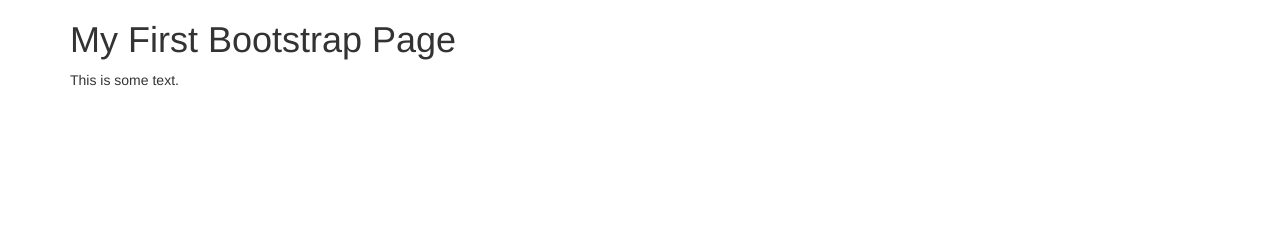
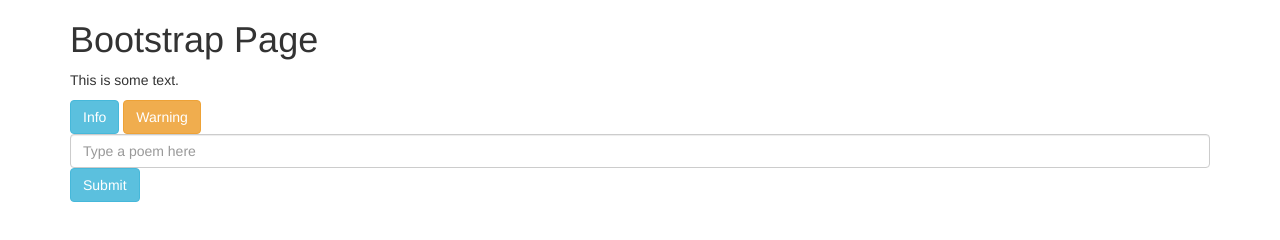
Before and after one commit to lucaswglenn/diybam-practice-1.2, a plain HTML site: page index.html in a window 1280 px wide. Drawn offline with nearby package versions, Linux system fonts and the light colour scheme.

Commit message:
Added a form field

```diff
--- a/index.html
+++ b/index.html
@@ -11,8 +11,20 @@
 <body>
 
 <div class="container">
-  <h1>My First Bootstrap Page</h1>
+  <h1>Bootstrap Page</h1>
   <p>This is some text.</p>
+  <button type="button" class="btn btn-info">Info</button>
+<!-- Indicates caution should be taken with this action -->
+<button type="button" class="btn btn-warning">Warning</button>
+</div>
+
+<div class="container">
+	<form>
+		<div class="form-group">
+		<input type="text" name="username" class="form-control" placeholder="Type a poem here"/>
+		<button type="submit" class="btn btn-info">Submit</button>
+		</div>
+	</form>
 </div>
 
 </body>
```
